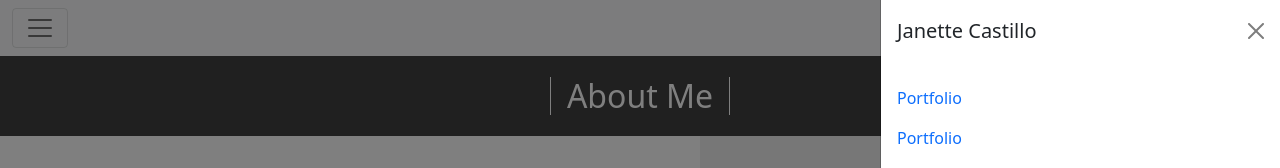
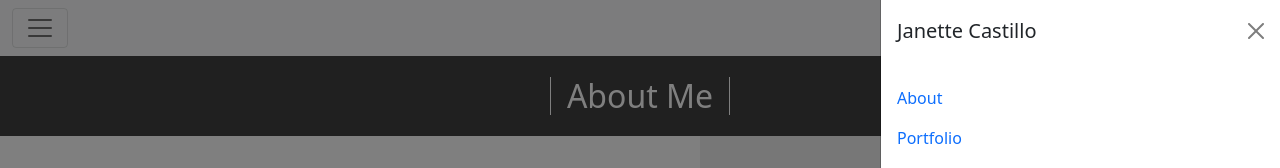
Before and after one commit to jcastillo9/react-portfolio, a React (Create React App) app: page / in a window 1280 px wide. Both pictures are taken after a click on the button 40 px from the left and 28 px from the top of the page. Shown: the top 168 px of the page. Built offline with nearby package versions, Linux system fonts and the light colour scheme.

Commit message:
fixed nav bar

```diff
--- a/src/components/nav/Nav.js
+++ b/src/components/nav/Nav.js
@@ -19,7 +19,7 @@ export default function NavLinks() {
                     </Offcanvas.Header>
                     <Offcanvas.Body>
                         <Nav className="justify-content-end flex-grow-1 pe-3">
-                            <LinkContainer to="/"><Nav.Link>Portfolio</Nav.Link></LinkContainer>
+                            <LinkContainer to="/"><Nav.Link>About</Nav.Link></LinkContainer>
                             <LinkContainer to="/portfolio"><Nav.Link>Portfolio</Nav.Link></LinkContainer>
                             <LinkContainer to="/contact"><Nav.Link>Contact</Nav.Link></LinkContainer>
                             <LinkContainer to="/resume"><Nav.Link>Resume</Nav.Link></LinkContainer>
```
